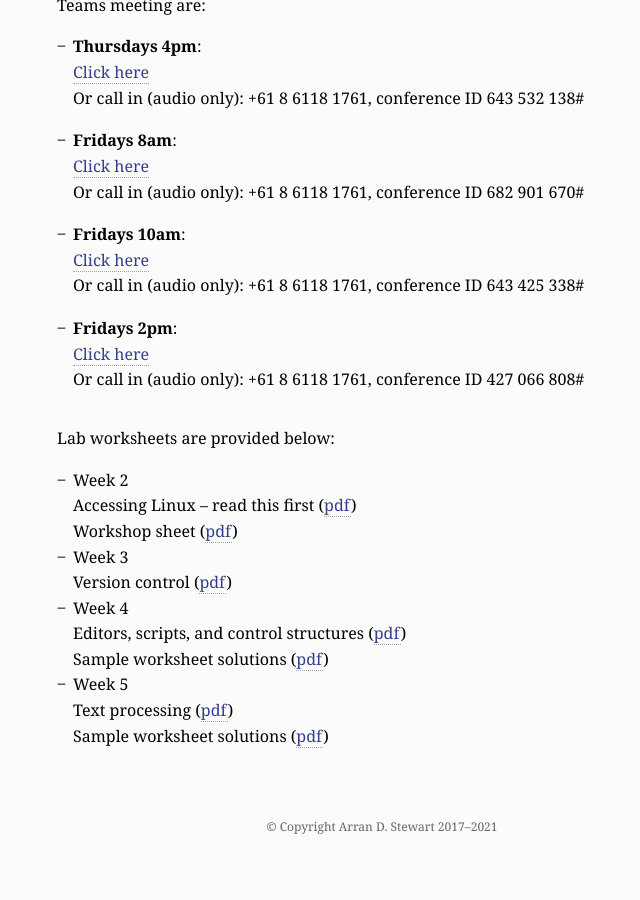
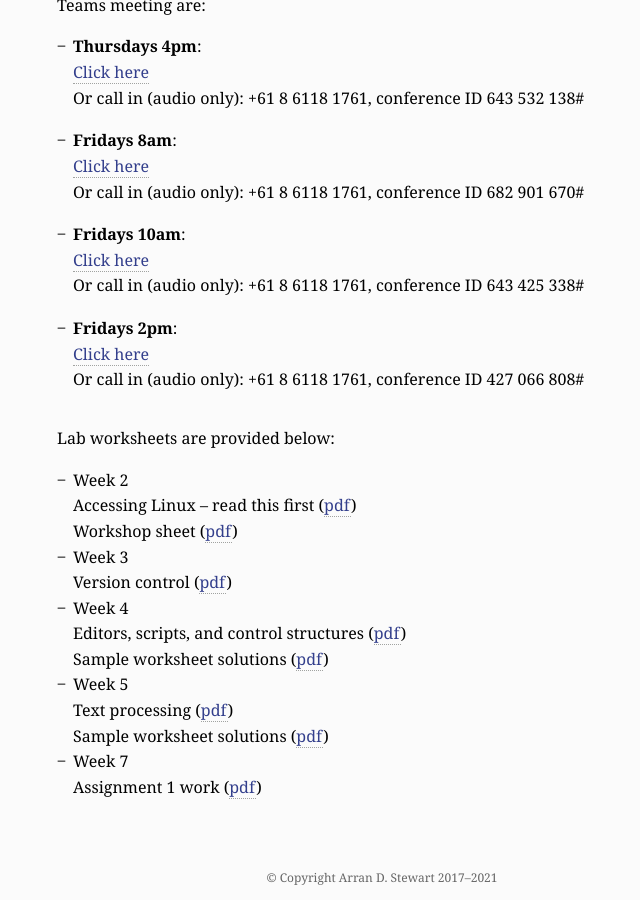
Before and after one commit to cits4407/cits4407.github.io, a Jekyll site: the page built from docs/_pages/resources.md, in a window 1280 px wide and 900 px high, scrolled down 1458 px. Shown: the whole window, without its empty margins (258-898 px from the left). Built offline with Jekyll 4.4.1, drawn with Linux system fonts in a browser that asks for light colours; some web fonts are replaced; before the commit the page ends 2306 px from its top, so only the background shows below that.

Commit message:
add week 7 workshop

```diff
--- a/docs/_pages/resources.md
+++ b/docs/_pages/resources.md
@@ -95,6 +95,8 @@ Lab worksheets are provided below:
 - Week 5
   Text processing ([pdf]({{ "/workshops/workshop04.pdf" | relative_url }}))
   Sample worksheet solutions ([pdf]({{ "/workshops/workshop04-solutions.pdf" | relative_url }}))
+- Week 7
+  Assignment 1 work ([pdf]({{ "/workshops/workshop05.pdf" | relative_url }}))
 
 
 [help]: https://secure.csse.uwa.edu.au/run/help{{ site.data.globals.citscode }}
```
Also changed, not shown: 1 other file.
